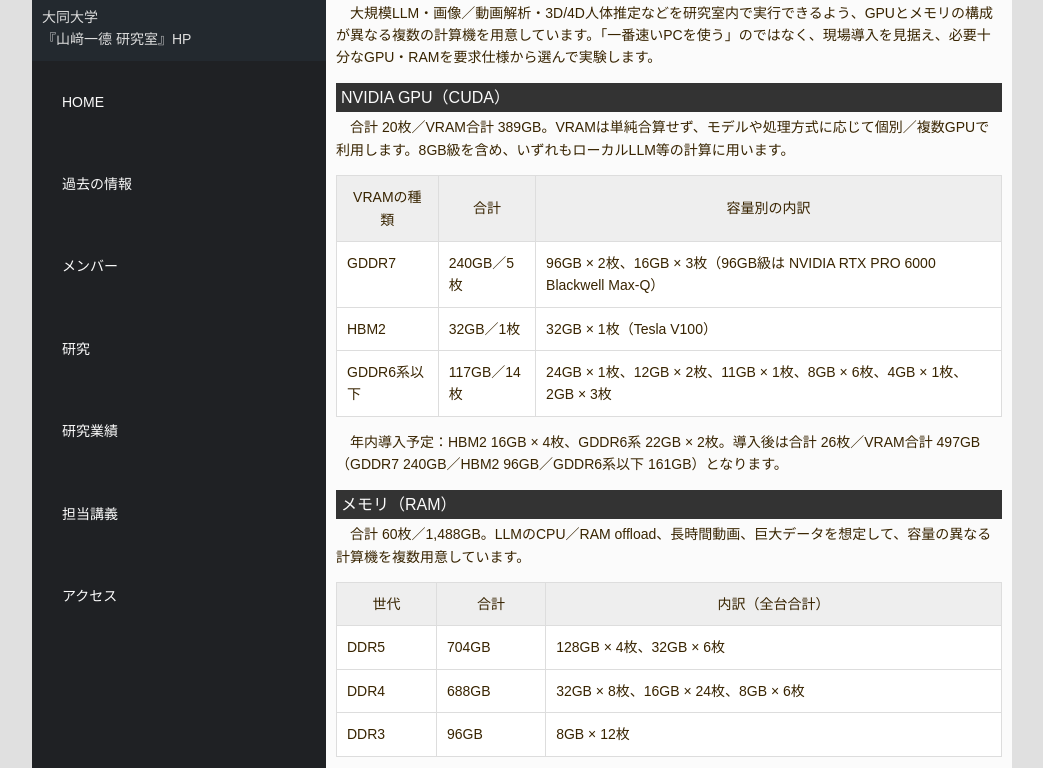
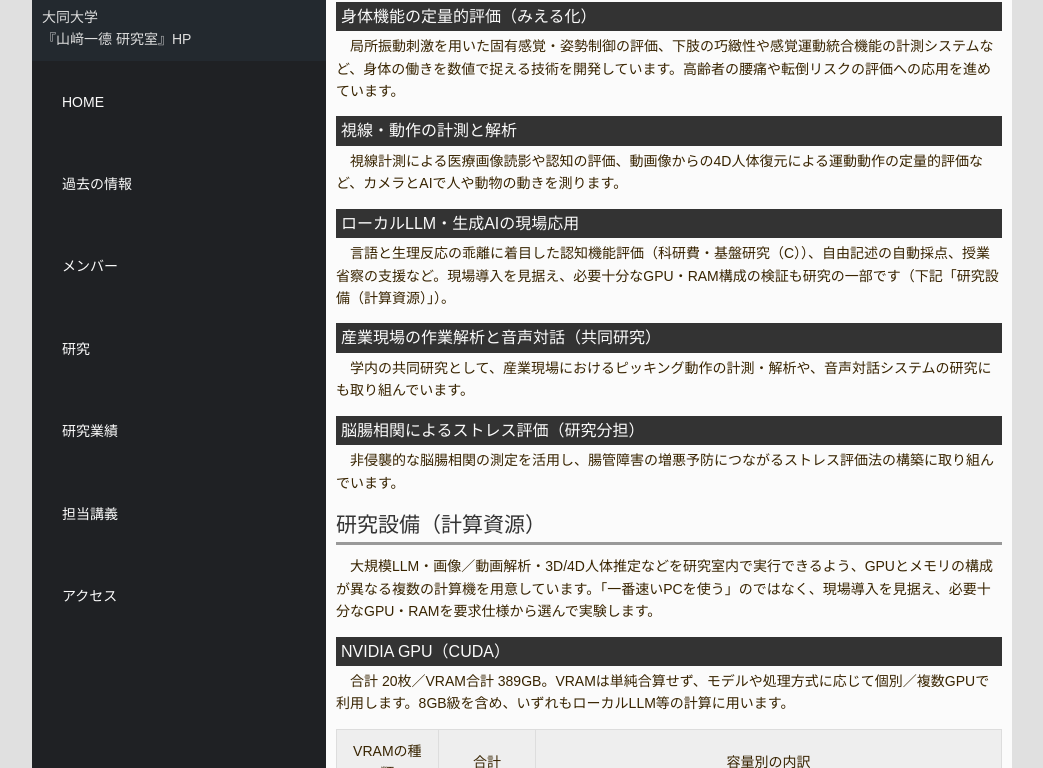
Before and after one commit to kn-yamazaki/website, a plain HTML site: page research.html in a window 1280 px wide. Shown: the part 125-893 px from the top of the page, without its empty margins (118-1161 px from the left). Drawn offline with Linux system fonts and the light colour scheme.

Commit message:
Rewrite welcome intro and add research themes section

```diff
--- a/research.html
+++ b/research.html
@@ -47,6 +47,17 @@ $(function($){
       <div id="main">
 <br>
         <h2>研究</h2>
+        <h2>研究テーマ</h2>
+        <h3>身体機能の定量的評価（みえる化）</h3>
+        <p>　局所振動刺激を用いた固有感覚・姿勢制御の評価、下肢の巧緻性や感覚運動統合機能の計測システムなど、身体の働きを数値で捉える技術を開発しています。高齢者の腰痛や転倒リスクの評価への応用を進めています。</p>
+        <h3>視線・動作の計測と解析</h3>
+        <p>　視線計測による医療画像読影や認知の評価、動画像からの4D人体復元による運動動作の定量的評価など、カメラとAIで人や動物の動きを測ります。</p>
+        <h3>ローカルLLM・生成AIの現場応用</h3>
+        <p>　言語と生理反応の乖離に着目した認知機能評価（科研費・基盤研究（C））、自由記述の自動採点、授業省察の支援など。現場導入を見据え、必要十分なGPU・RAM構成の検証も研究の一部です（下記「研究設備（計算資源）」）。</p>
+        <h3>産業現場の作業解析と音声対話（共同研究）</h3>
+        <p>　学内の共同研究として、産業現場におけるピッキング動作の計測・解析や、音声対話システムの研究にも取り組んでいます。</p>
+        <h3>脳腸相関によるストレス評価（研究分担）</h3>
+        <p>　非侵襲的な脳腸相関の測定を活用し、腸管障害の増悪予防につながるストレス評価法の構築に取り組んでいます。</p>
         <h2>研究設備（計算資源）</h2>
         <p>　大規模LLM・画像／動画解析・3D/4D人体推定などを研究室内で実行できるよう、GPUとメモリの構成が異なる複数の計算機を用意しています。「一番速いPCを使う」のではなく、現場導入を見据え、必要十分なGPU・RAMを要求仕様から選んで実験します。</p>
         <h3>NVIDIA GPU（CUDA）</h3>
```
Also changed, not shown: index.html (+4 -3 lines).
